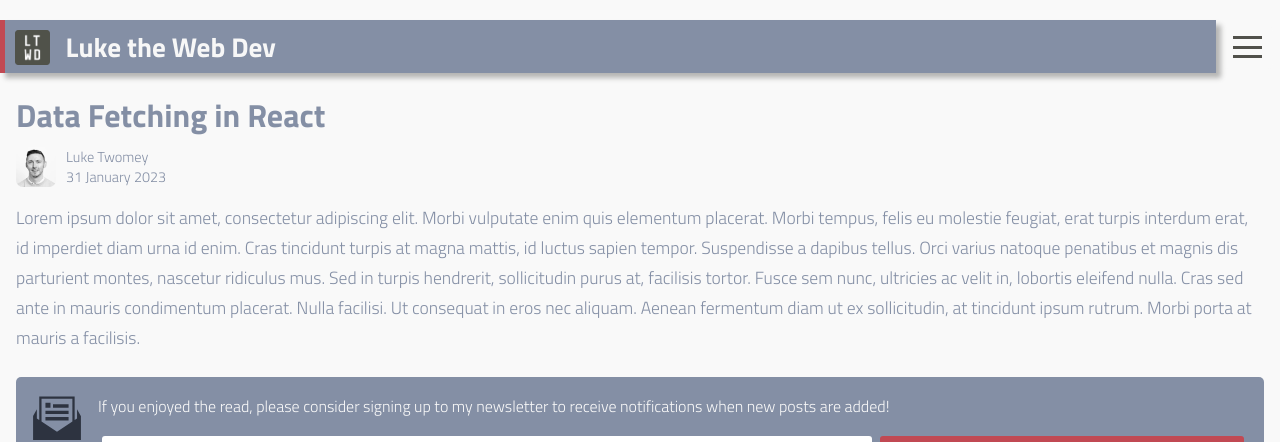
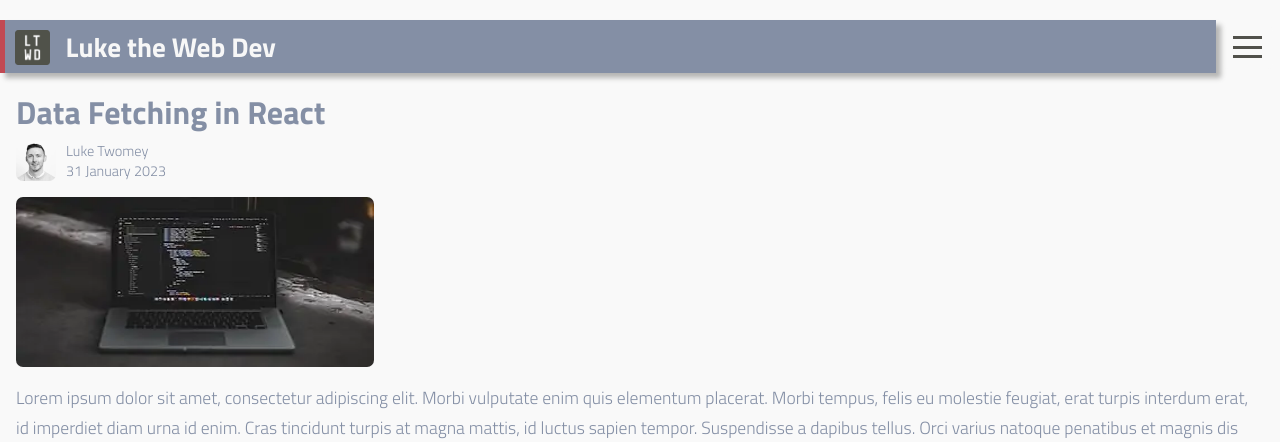
Before and after one commit to LukeTwomey/LukeTheWebDev, a Next.js app: page /blog/data-fetching-in-react in a window 1280 px wide. Shown: the top 442 px of the page. Built offline with nearby package versions, Linux system fonts and the light colour scheme.

Commit message:
Add feature images to the blog page

```diff
--- a/pages/blog/[id].js
+++ b/pages/blog/[id].js
@@ -42,6 +42,14 @@ const Post = ({ frontmatter, content, otherPosts }) => {
           <h4 className="authorName">Luke Twomey</h4>
           <h4 className="publishedDate">{prettyDate(frontmatter.date)}</h4>
         </div>
+        <Image
+          src={`/images/${frontmatter.previewImage}`}
+          alt={frontmatter.title}
+          width="358"
+          height="170"
+          priority
+          className="featureImage"
+        />
         <ReactMarkdown
           remarkPlugins={[remarkGfm]}
           linkTarget="_blank"
--- a/styles/global.css
+++ b/styles/global.css
@@ -924,6 +924,7 @@ main {
 
 main h1 {
   margin-bottom: 0.3em;
+  line-height: 1.2em;
 }
 
 main img {
@@ -1060,3 +1061,8 @@ code {
 .publishedDate {
   align-self: end;
 }
+
+.featureImage {
+  margin-bottom: 1em;
+  border-radius: 7px;
+}
```
